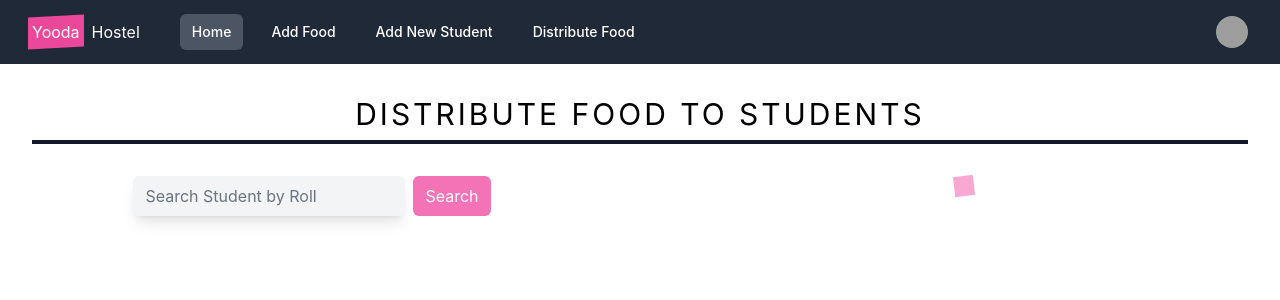
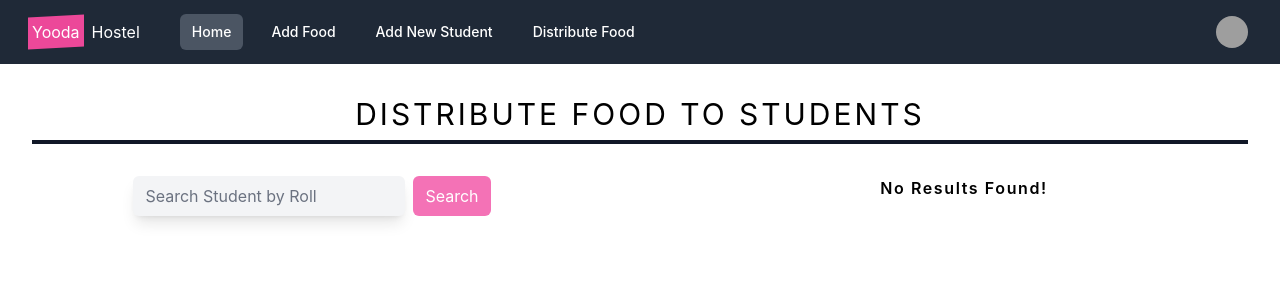
Before and after one commit to Pranta07/Yooda-Hostel-Client, a React (Create React App) app: page /disFood in a window 1280 px wide. Shown: the top 300 px of the page. Built offline with nearby package versions, Linux system fonts and the light colour scheme; grey boxes are pictures that could not be loaded.

Commit message:
search error handled

```diff
--- a/src/Pages/DistributeFood/DistributeFood/DistributeFood.js
+++ b/src/Pages/DistributeFood/DistributeFood/DistributeFood.js
@@ -4,8 +4,8 @@ import StudentProfile from "../StudentProfile/StudentProfile";
 
 const DistributeFood = () => {
     const [roll, setRoll] = useState("");
-    const [student, setStudent] = useState({});
-    const [loading, setLoading] = useState(true);
+    const [student, setStudent] = useState(null);
+    const [loading, setLoading] = useState(false);
 
     const handleSearch = () => {
         setLoading(true);
@@ -21,16 +21,23 @@ const DistributeFood = () => {
                 Distribute Food to Students
             </h1>
             <div className="grid grid-cols-2 gap-4">
-                <SearchStudent
-                    setRoll={setRoll}
-                    handleSearch={handleSearch}
-                ></SearchStudent>
-                {!loading && (
+                <div>
+                    <SearchStudent
+                        setRoll={setRoll}
+                        handleSearch={handleSearch}
+                    ></SearchStudent>
+                </div>
+                {!student && !loading && (
+                    <p className="text-md font-semibold tracking-widest">
+                        No Results Found!
+                    </p>
+                )}
+                {!loading && student && (
                     <StudentProfile student={student}></StudentProfile>
                 )}
                 {loading && (
                     <svg
-                        class="animate-spin h-5 w-5 bg-pink-300 mx-auto"
+                        className="animate-spin h-5 w-5 bg-pink-300 mx-auto"
                         viewBox="0 0 24 24"
                     ></svg>
                 )}
--- a/src/Pages/DistributeFood/StudentProfile/StudentProfile.js
+++ b/src/Pages/DistributeFood/StudentProfile/StudentProfile.js
@@ -1,6 +1,6 @@
 import React from "react";
 
-const StudentProfile = ({ student, loading }) => {
+const StudentProfile = ({ student }) => {
     const { fullName, roll, age, hall, status } = student;
 
     return (
@@ -11,9 +11,9 @@ const StudentProfile = ({ student, loading }) => {
 
             <div className="relative mx-10 mt-4 shadow-md p-10 bg-gray-100 rounded-lg">
                 {status === "active" && (
-                    <span class="flex h-3 w-3">
-                        <span class="animate-ping absolute inline-flex h-3 w-3 top-0 right-0 rounded-full bg-sky-400 opacity-75"></span>
-                        <span class="absolute inline-flex rounded-full h-3 w-3 top-0 right-0 bg-sky-500"></span>
+                    <span className="flex h-4 w-4">
+                        <span className="animate-ping absolute inline-flex h-4 w-4 top-0 right-0 rounded-full bg-green-300 opacity-75"></span>
+                        <span className="absolute inline-flex rounded-full h-4 w-4 top-0 right-0 bg-green-400"></span>
                     </span>
                 )}
                 <p className="font-semibold tracking-widest p-2 bg-pink-200 mb-2 rounded-md">
```
